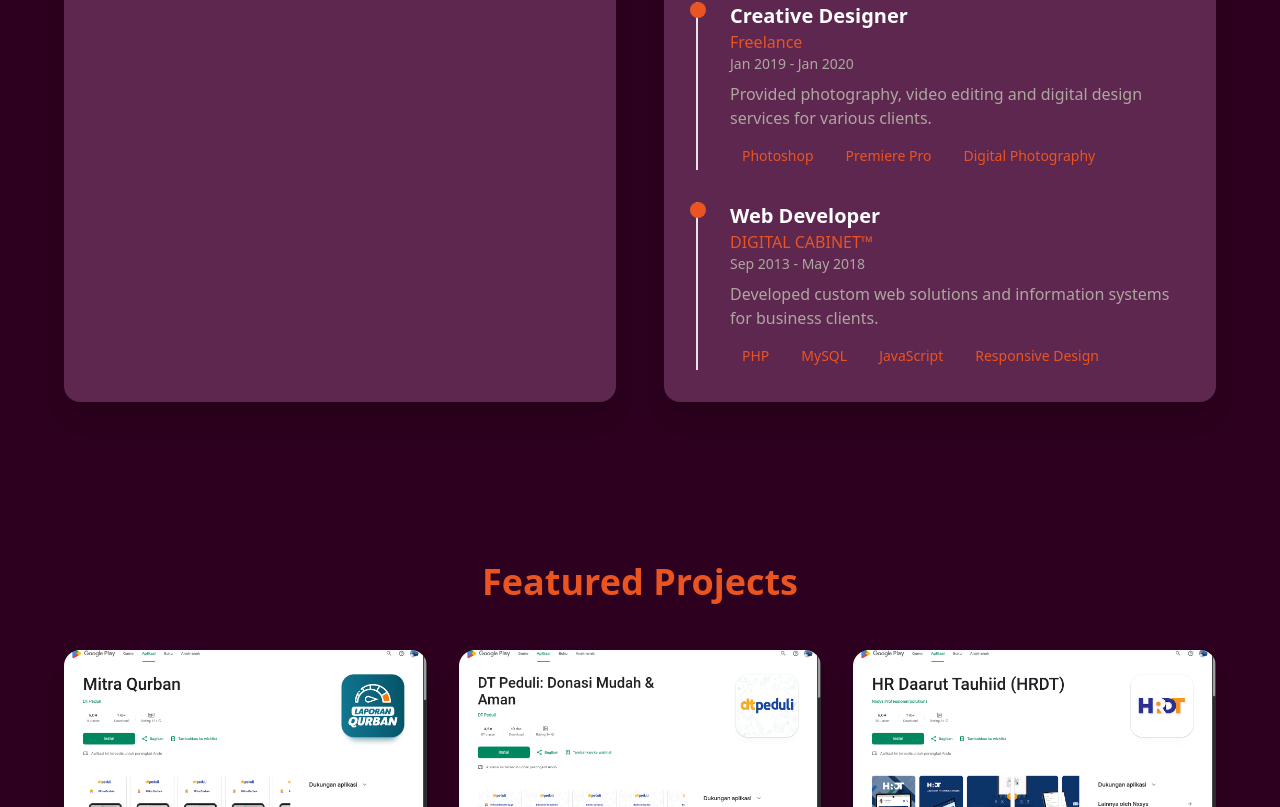
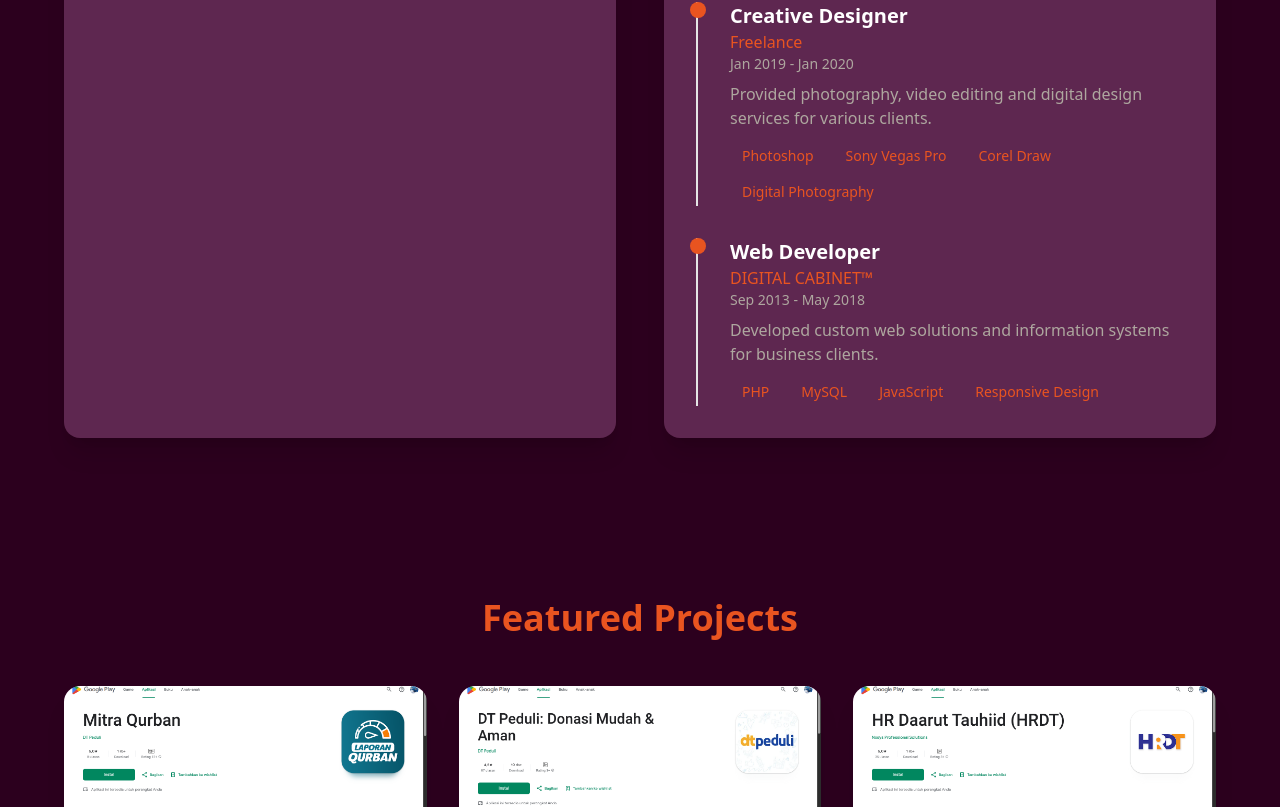
Before and after one commit to ramapermadoni/myprofile, a Next.js app: page / in a window 1280 px wide. Shown: the part 2993-3800 px from the top of the page. Built offline with nearby package versions, Linux system fonts and the light colour scheme.

Commit message:
feat: update experience and footer components

```diff
--- a/src/components/Experience.tsx
+++ b/src/components/Experience.tsx
@@ -85,7 +85,7 @@
       institution: "Freelance",
       period: "Jan 2019 - Jan 2020",
       description: "Provided photography, video editing and digital design services for various clients.",
-      tags: ["Photoshop", "Premiere Pro", "Digital Photography"]
+      tags: ["Photoshop", "Sony Vegas Pro", "Corel Draw", "Digital Photography"]
     },
     {
       id: 6,
--- a/src/components/Footer.tsx
+++ b/src/components/Footer.tsx
@@ -26,7 +26,7 @@
           <div className="mb-4 md:mb-0">
             <p className="text-ubuntu-grey">© {new Date().getFullYear()} Rama Permadoni. All rights reserved.</p>
           </div>
-          <div className="flex space-x-6">
+          <div className="flex flex-wrap justify-center gap-x-6 gap-y-2 w-full md:w-auto">
             {navItems.map((item, index) => (
               <a
                 key={index}
```
